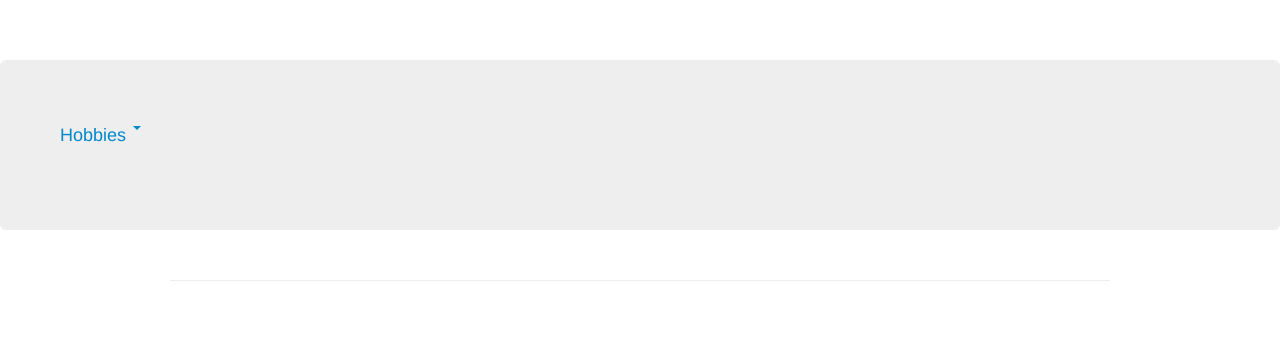
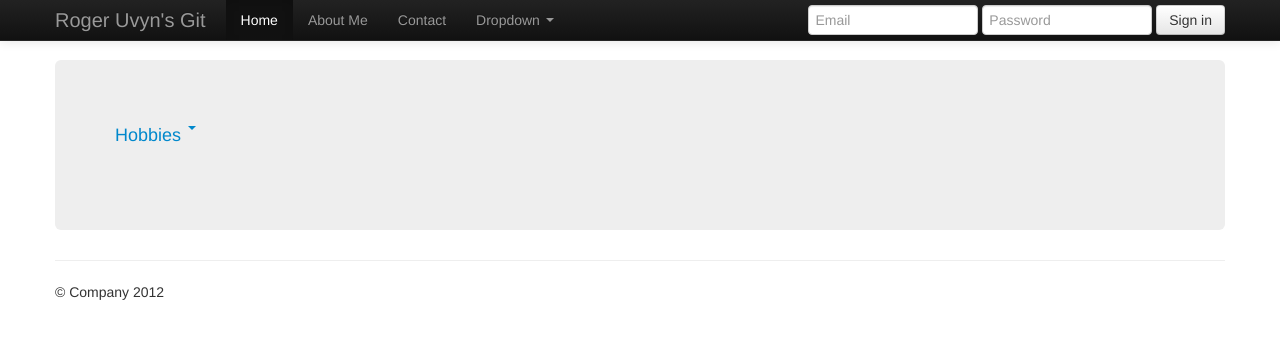
Before and after one commit to RogerUvyn/rogeruvyn.github.com, a Jekyll site: the page built from personal/interests.markdown, in a window 1280 px wide. Shown: the top 339 px of the page. Built offline with Jekyll 4.4.1, drawn with Linux system fonts in a browser that asks for light colours.

Commit message:
Rev 1.04
Rev 1.04

```diff
--- a/_layouts/default.html
+++ b/_layouts/default.html
@@ -36,12 +36,12 @@
             <span class="icon-bar"></span>
           </a>
 
-          <a class="brand" href="index.php">Roger Uvyn's Git</a>
+          <a class="brand" href="index.markdown">Roger Uvyn's Git</a>
           <div class="nav-collapse collapse">
 
             <ul class="nav">
               <li class="active"><a href="http://rogeruvyn.github.com/">Home</a></li>
-              <li><a href="personal.php">About Me</a></li>
+              <li><a href="personal.markdown">About Me</a></li>
               <li><a href="#contact">Contact</a></li>
               <li class="dropdown">
                 <a href="#" class="dropdown-toggle" data-toggle="dropdown">Dropdown <b class="caret"></b></a>
--- a/index.markdown
+++ b/index.markdown
@@ -27,6 +27,6 @@ layout: default
 <div class="span4">
 <h2>All About Me</h2>
 <p>Find out more about me.</p>
-<p><a class="btn" href="personal.php">View details &raquo;</a></p>
+<p><a class="btn" href="personal.markdown">View details &raquo;</a></p>
 </div>
 </div>
--- a/personal/interests.html
+++ /dev/null
@@ -1,99 +0,0 @@
-<!DOCTYPE html>
-<html lang="en">
-  <head>
-    <meta charset="utf-8">
-    <title>Roger Uvyn's Hobbies and Interests</title>
-    <meta name="viewport" content="width=device-width, initial-scale=1.0">
-    <meta name="description" content="">
-    <meta name="author" content="">
-
-    <!-- Le styles -->
-    <link href="../assets/css/bootstrap.css" rel="stylesheet">
-    <style type="text/css">
-      body {
-        padding-top: 60px;
-        padding-bottom: 40px;
-      }
-    </style>
-    <link href="assets/css/bootstrap-responsive.css" rel="stylesheet">
-
-    <!-- Fav and touch icons -->
-    <link rel="shortcut icon" href="assets/ico/favicon.ico">
-    <link rel="apple-touch-icon-precomposed" sizes="144x144" href="assets/ico/apple-touch-icon-144-precomposed.png">
-    <link rel="apple-touch-icon-precomposed" sizes="114x114" href="assets/ico/apple-touch-icon-114-precomposed.png">
-    <link rel="apple-touch-icon-precomposed" sizes="72x72" href="assets/ico/apple-touch-icon-72-precomposed.png">
-    <link rel="apple-touch-icon-precomposed" href="assets/ico/apple-touch-icon-57-precomposed.png">
-  </head>
-
-  <body>
-
-    <!-- Including the top navigation menue -->
-    <?php include("../assets/includes/topNav.php"); ?>
-
-    <div class="hero-unit">
-
-    <ul class="nav">
-
-
-
-
-
-             <li class="dropdown">
-                <a href="#" class="dropdown-toggle" data-toggle="dropdown">Hobbies <b class="caret"></b></a>
-                <ul class="dropdown-menu">
-                  <li class="nav-header">Automotive</li>
-                    <li class="dropdown-submenu">
-                    <a tabindex="-1" href="#">Automotive Racing</a>
-                        <ul class="dropdown-menu">
-                        <li><a href="#">NHRA</a></li>
-                        <li><a href="#">NASCAR</a></li>
-                        </ul>
-                    </li>
-                  <li><a href="#">Automotive Restoration</a></li>
-                  <li><a href="#">Muscle Cars</a></li>
-                  <li class="divider"></li>
-                  <li class="nav-header">Other</li>
-                  <li><a href="#">RC Planes</a></li>
-                  <li><a href="#">RC Cars</a></li>
-                  <li><a href="#">Painting</a></li>
-                </ul>
-              </li>
-            </ul>
-
-
-
-    </div>
-
-
-    <div class="container">
-
-
-
-
-      <hr>
-
-      <!-- Including the footer -->
-      <?php include("../assets/includes/footer.php"); ?>
-
-
-    </div> <!-- /container -->
-
-    <!-- Le javascript
-    ================================================== -->
-    <!-- Placed at the end of the document so the pages load faster -->
-    <script src="../assets/js/jquery.js"></script>
-    <script src="../assets/js/bootstrap-transition.js"></script>
-    <script src="../assets/js/bootstrap-alert.js"></script>
-    <script src="../assets/js/bootstrap-modal.js"></script>
-    <script src="../assets/js/bootstrap-dropdown.js"></script>
-    <script src="../assets/js/bootstrap-scrollspy.js"></script>
-    <script src="../assets/js/bootstrap-tab.js"></script>
-    <script src="../assets/js/bootstrap-tooltip.js"></script>
-    <script src="../assets/js/bootstrap-popover.js"></script>
-    <script src="../assets/js/bootstrap-button.js"></script>
-    <script src="../assets/js/bootstrap-collapse.js"></script>
-    <script src="../assets/js/bootstrap-carousel.js"></script>
-    <script src="../assets/js/bootstrap-typeahead.js"></script>
-
-  </body>
-</html>
--- /dev/null
+++ b/personal/interests.markdown
@@ -0,0 +1,33 @@
+---
+layout: default
+---
+
+<div class="hero-unit">
+
+<ul class="nav">
+
+<li class="dropdown">
+<a href="#" class="dropdown-toggle" data-toggle="dropdown">Hobbies <b class="caret"></b></a>
+<ul class="dropdown-menu">
+<li class="nav-header">Automotive</li>
+<li class="dropdown-submenu">
+<a tabindex="-1" href="#">Automotive Racing</a>
+<ul class="dropdown-menu">
+<li><a href="#">NHRA</a></li>
+<li><a href="#">NASCAR</a></li>
+</ul>
+</li>
+<li><a href="#">Automotive Restoration</a></li>
+<li><a href="#">Muscle Cars</a></li>
+<li class="divider"></li>
+<li class="nav-header">Other</li>
+<li><a href="#">RC Planes</a></li>
+<li><a href="#">RC Cars</a></li>
+<li><a href="#">Painting</a></li>
+</ul>
+</li>
+</ul>
+
+
+
+</div>
```
